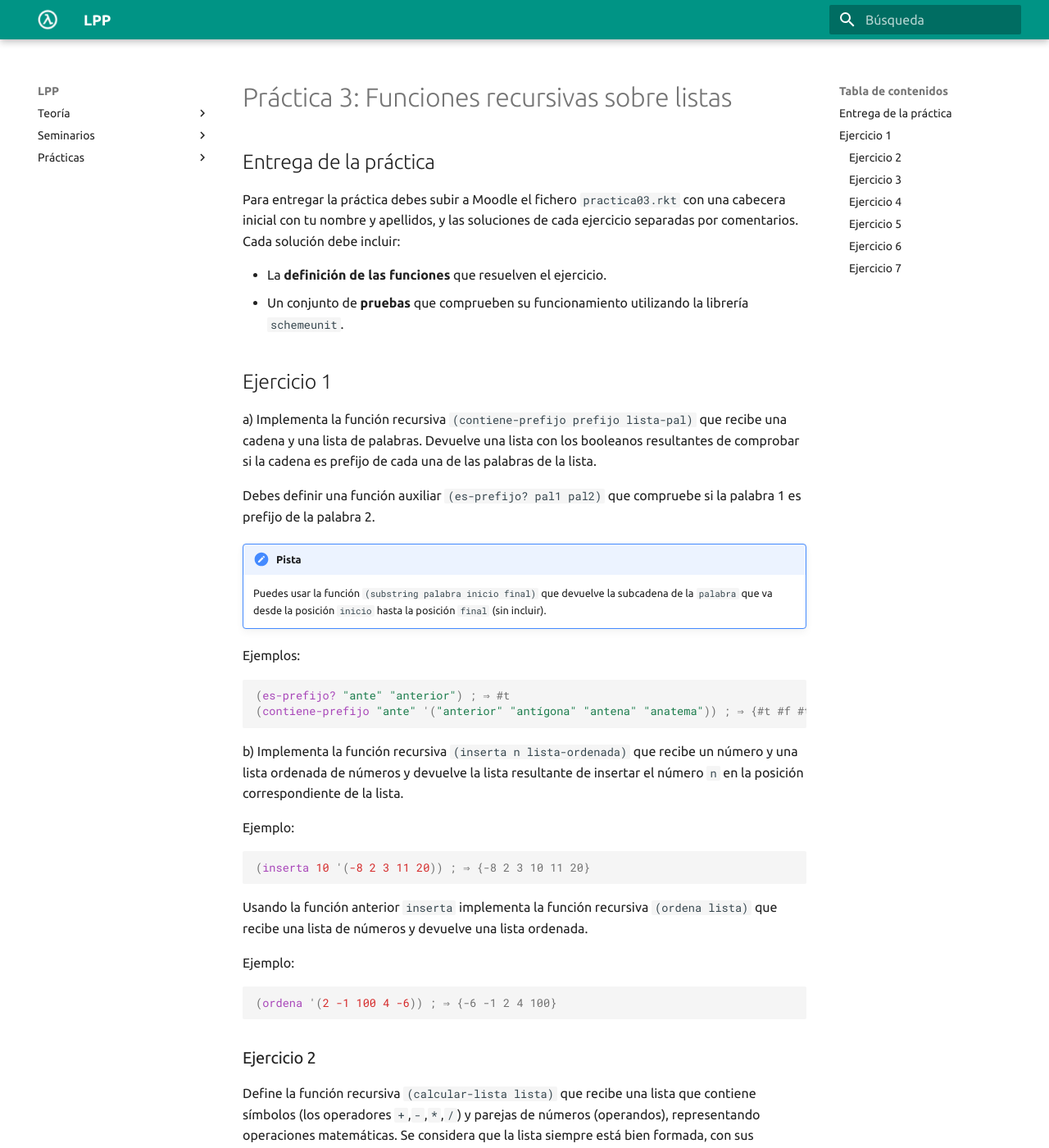
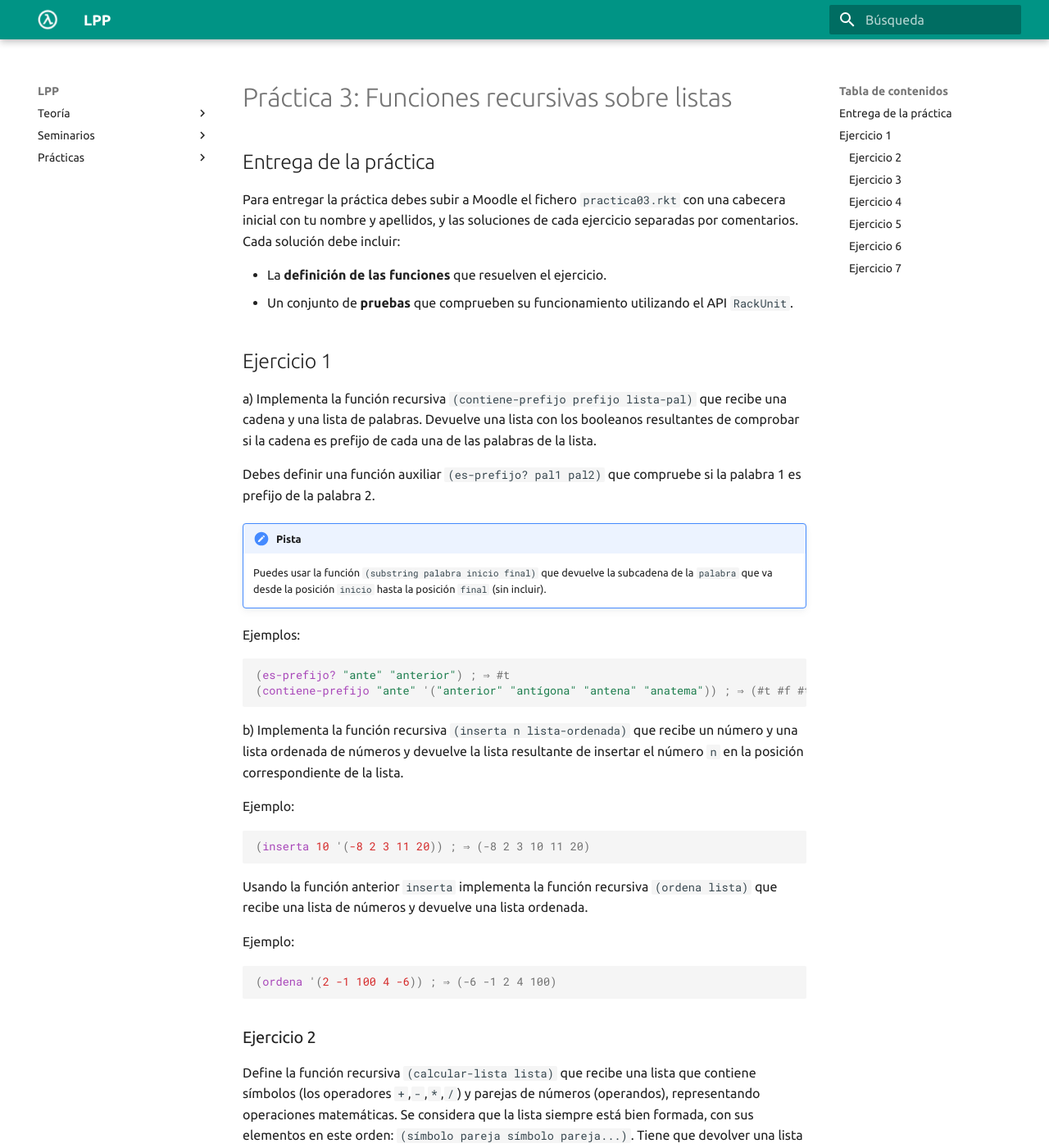
Before and after one commit to domingogallardo/apuntes-lpp, an MkDocs documentation site: the page built from docs/practicas/practica03/practica03.md, in a window 1280 px wide and 1400 px high. Shown: the whole window at 82% size. Built offline with MkDocs 1.6.1 and Material for MkDocs 9.7.7, drawn with Linux system fonts in a browser that asks for light colours; some of the changed text lies outside the part shown.

````diff
--- a/docs/practicas/practica03/practica03.md
+++ b/docs/practicas/practica03/practica03.md
@@ -10,7 +10,7 @@ solución debe incluir:
 
 - La **definición de las funciones** que resuelven el ejercicio.
 - Un conjunto de **pruebas** que comprueben su funcionamiento
-  utilizando la librería `schemeunit`.
+  utilizando el API `RackUnit`.
 
 ## Ejercicio 1
 
@@ -31,7 +31,7 @@ Ejemplos:
 
 ```scheme
 (es-prefijo? "ante" "anterior") ; ⇒ #t
-(contiene-prefijo "ante" '("anterior" "antígona" "antena" "anatema")) ; ⇒ {#t #f #t #f}
+(contiene-prefijo "ante" '("anterior" "antígona" "antena" "anatema")) ; ⇒ (#t #f #t #f)
 ```
 
 
@@ -42,7 +42,7 @@ de insertar el número `n` en la posición correspondiente de la lista.
 Ejemplo:
 
 ```scheme
-(inserta 10 '(-8 2 3 11 20)) ; ⇒ {-8 2 3 10 11 20}
+(inserta 10 '(-8 2 3 11 20)) ; ⇒ (-8 2 3 10 11 20)
 ```
 
 Usando la función anterior `inserta` implementa la función recursiva
@@ -52,7 +52,7 @@ ordenada.
 Ejemplo:
 
 ```scheme
-(ordena '(2 -1 100 4 -6)) ; ⇒ {-6 -1 2 4 100}
+(ordena '(2 -1 100 4 -6)) ; ⇒ (-6 -1 2 4 100)
 ```
 
 
@@ -68,8 +68,8 @@ los resultados de las operaciones.
 Ejemplos:
 
 ```scheme
-(calcular-lista '(+ (2 . 3) * (4 . 5))) ; ⇒ {5 20}
-(calcular-lista '(/ (-6 . 2) - (4.5 . 0.5) + (2 . 3))) ; ⇒ {-3 4.0 5}
+(calcular-lista '(+ (2 . 3) * (4 . 5))) ; ⇒ (5 20)
+(calcular-lista '(/ (-6 . 2) - (4.5 . 0.5) + (2 . 3))) ; ⇒ (-3 4.0 5)
 ```
 
 
@@ -163,7 +163,7 @@ Ejemplo:
 
 ```scheme
 (expande '(#t . 3) '("LPP" . 2) '(b . 4))
-⇒ {#t #t #t "LPP" "LPP" b b b b}
+; ⇒ (#t #t #t "LPP" "LPP" b b b b)
 ```
 
 ### Ejercicio 5 ###
@@ -200,9 +200,9 @@ es al revés, y una X cuando los dos números son iguales.
     que reciba una pareja y devuelva 1, X o 2.
 
 ```scheme
-(resultados-quiniela '((1 . 2) (1 . 1) (0 . 2) (1 . 0) (0 . 0)))  ; ⇒ {2 X 2 1 X}
-(resultados-quiniela '((2 . 2))) ; ⇒ {X}
-(resultados-quiniela '((3 . 2) (1 . 0) (0 . 1)))  ; ⇒ {1 1 2}
+(resultados-quiniela '((1 . 2) (1 . 1) (0 . 2) (1 . 0) (0 . 0)))  ; ⇒ (2 X 2 1 X)
+(resultados-quiniela '((2 . 2))) ; ⇒ (X)
+(resultados-quiniela '((3 . 2) (1 . 0) (0 . 1)))  ; ⇒ (1 1 2)
 ```
 
 b) Implementa la función recursiva `(cuenta-resultados resultado lista-resultados)`
@@ -227,9 +227,9 @@ resultados original.
     incremente el número de la lista situado en la posición `n`.
 
 ```scheme
-(cuenta-resultados-lista '((1 . 2) (1 . 1) (0 . 2) (1 . 0) (0 . 0))) ; ⇒ {1 2 2}
-(cuenta-resultados-lista '((2 . 2))) ; ⇒ {0 1 0}
-(cuenta-resultados-lista '((1 . 0) (2 . 0) (0 . 1)))  ; ⇒ {2 0 1}
+(cuenta-resultados-lista '((1 . 2) (1 . 1) (0 . 2) (1 . 0) (0 . 0))) ; ⇒ (1 2 2)
+(cuenta-resultados-lista '((2 . 2))) ; ⇒ (0 1 0)
+(cuenta-resultados-lista '((1 . 0) (2 . 0) (0 . 1)))  ; ⇒ (2 0 1)
 ```
 
 
@@ -248,7 +248,7 @@ Ejemplo:
 
 ```scheme
 (filtra-simbolos '(este es un ejercicio de examen) '(2 1 2 9 1 6))
-; ⇒ {{un . 2} {ejercicio . 9} {examen . 6}}
+; ⇒ ((un . 2) (ejercicio . 9) (examen . 6))
 ```
 
 
````
Also changed, not shown: other parts of docs/practicas/practica03/practica03.md (+1 -1 lines), docs/teoria/tema02-programacion-funcional/tema02-programacion-funcional.md (+5 -1 lines), 1 other file.
